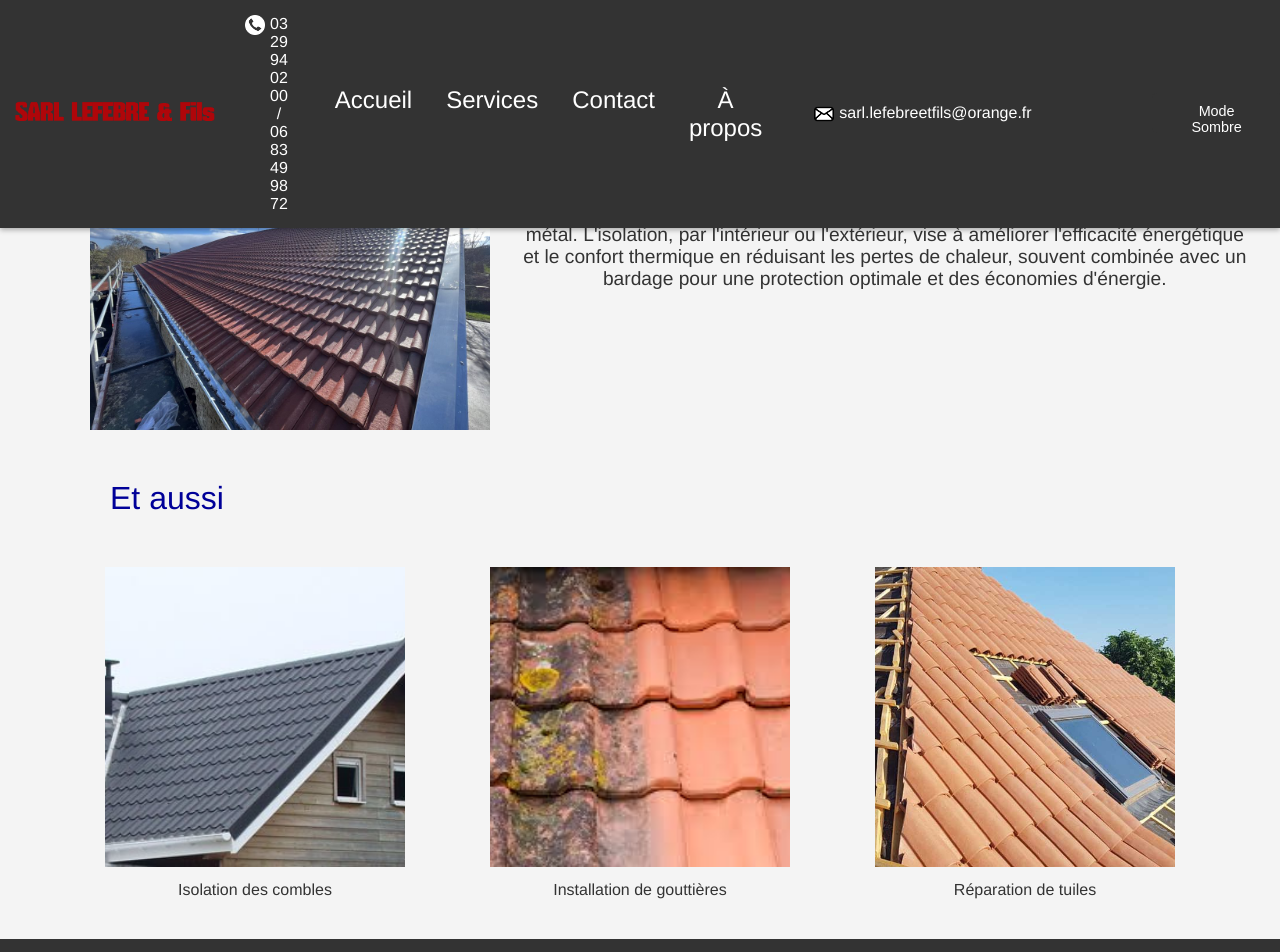
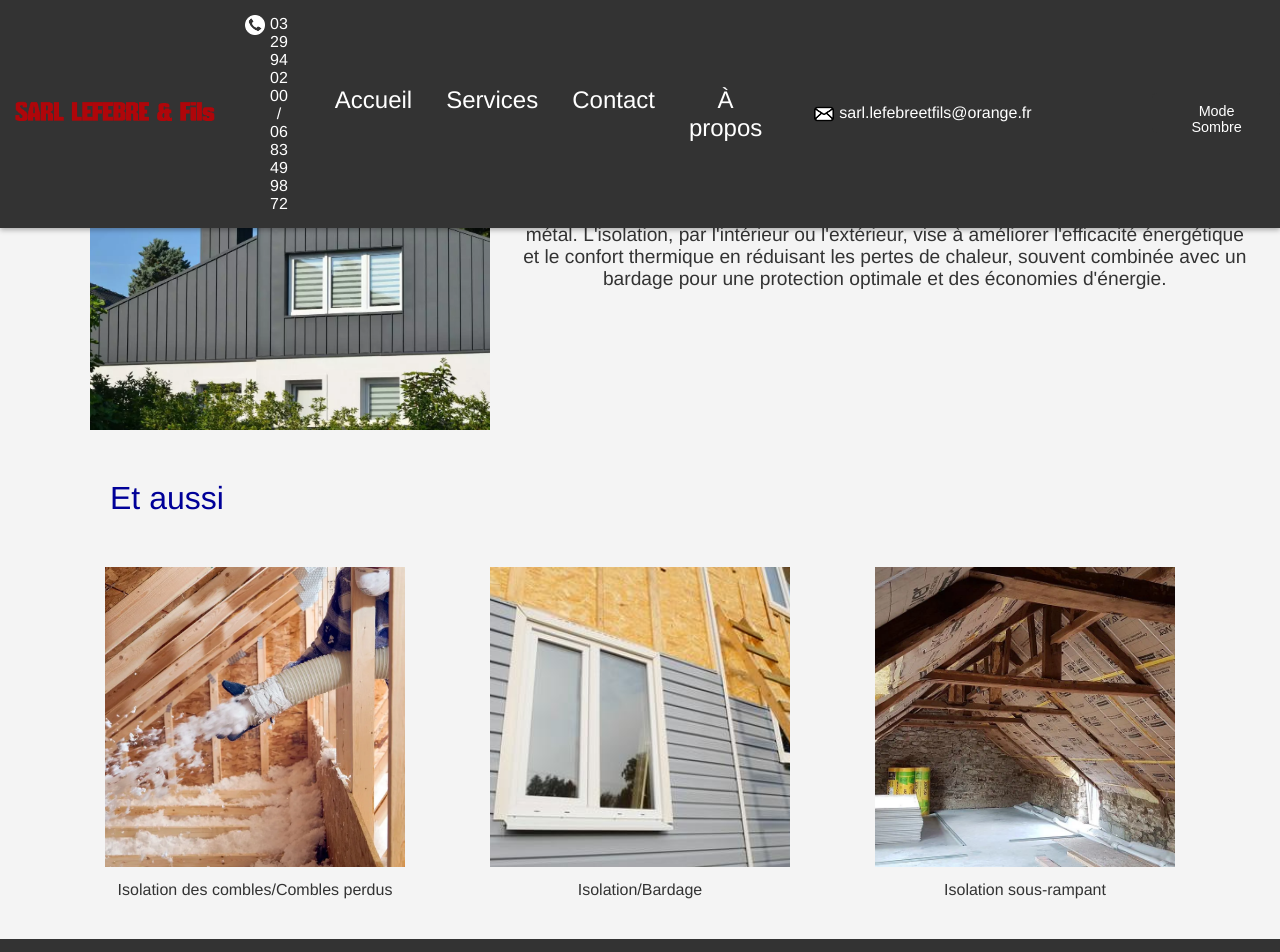
Before and after one commit to theolefebre/stage, a Vue app in the folder vue-project/: page /services/bardage-isolation in a window 1280 px wide. Shown: the top 952 px of the page. Built offline with nearby package versions, Linux system fonts and the light colour scheme.

Commit message:
scroll services + img services

```diff
--- a/vue-project/src/components/Header.vue
+++ b/vue-project/src/components/Header.vue
@@ -10,7 +10,7 @@
       </div>
       <ul>
         <li><router-link to="/">Accueil</router-link></li>
-        <li><router-link to="/services">Services</router-link></li>
+        <li @click="goToCarousel" class="service">Services</li>
         <li><router-link to="/contact">Contact</router-link></li>
         <li><router-link to="/about">À propos</router-link></li>
       </ul>
@@ -27,11 +27,27 @@
 
 <script lang="ts">
 import ThemeToggle from './ThemeToggle.vue';
+import { useRouter } from 'vue-router';
 
 export default {
   name: 'Header',
   components: {
     ThemeToggle
+  },
+  setup() {
+    const router = useRouter();
+
+    const goToCarousel = () => {
+      router.push('/').then(() => {
+        // Une fois redirigé sur la page d'accueil, scroll vers le premier carrousel
+        const section = document.getElementById('first-one');
+        if (section) {
+          section.scrollIntoView({ behavior: 'smooth' });
+        }
+      });
+    };
+
+    return { goToCarousel };
   }
 };
 </script>
@@ -91,4 +107,8 @@ body {
 #mail {
   margin: 0 35px;
 }
+
+.service {
+  cursor: pointer;
+}
 </style>
--- a/vue-project/src/router/index.ts
+++ b/vue-project/src/router/index.ts
@@ -1,6 +1,5 @@
 import { createRouter, createWebHistory } from 'vue-router';
 import Home from '../views/Home.vue';
-import Services from '../views/Services.vue';
 import About from '../views/About.vue';
 import Contact from '../views/Contact.vue';
 import CouvreurZingueur from '../views/CouvreurZingueur.vue';
@@ -11,11 +10,6 @@ const routes = [
     path: '/',
     name: 'Home',
     component: Home
-  },
-  {
-    path: '/services',
-    name: 'Services',
-    component: Services
   },
   {
     path: '/about',
--- a/vue-project/src/views/BardageIsolation.vue
+++ b/vue-project/src/views/BardageIsolation.vue
@@ -2,7 +2,7 @@
   <div class="couvreur-page">
     <h1 class="main-title"><br>Bardage-Isolation</h1>
     <div class="main-image-container">
-      <img src="@/assets/couv-zinc/image2.jpg" alt="Couvreur Zingueur" class="main-image" />
+      <img src="@/assets/bard-isol/bardage_metallique.webp" alt="Couvreur Zingueur" class="main-image" />
       <p class="description">
         Le bardage est un revêtement extérieur qui protège les murs des intempéries tout en offrant une touche esthétique, avec des matériaux variés comme le bois, le PVC ou le métal. L'isolation, par l'intérieur ou l'extérieur, vise à améliorer l'efficacité énergétique et le confort thermique en réduisant les pertes de chaleur, souvent combinée avec un bardage pour une protection optimale et des économies d'énergie.
       </p>
@@ -14,20 +14,20 @@
     <div class="additional-services">
       <!-- Image 1 -->
       <div class="service-item">
-        <img src="@/assets/couv-zinc/image1.jpg" alt="Service 1" class="service-image" />
-        <p>Isolation des combles</p>
+        <img src="@/assets/bard-isol/isolation1.webp" alt="Service 1" class="service-image" />
+        <p>Isolation des combles/Combles perdus</p>
       </div>
 
       <!-- Image 2 -->
       <div class="service-item">
-        <img src="@/assets/couv-zinc/démoussage.jpg" alt="Service 2" class="service-image" />
-        <p>Installation de gouttières</p>
+        <img src="@/assets/bard-isol/bardage1.jpg" alt="Service 2" class="service-image" />
+        <p>Isolation/Bardage</p>
       </div>
 
       <!-- Image 3 -->
       <div class="service-item">
-        <img src="@/assets/couv-zinc/image4.jpg" alt="Service 3" class="service-image" />
-        <p>Réparation de tuiles</p>
+        <img src="@/assets/bard-isol/isolation2.webp" alt="Service 3" class="service-image" />
+        <p>Isolation sous-rampant</p>
       </div>
     </div>
   </div>
--- a/vue-project/src/views/CouvreurZingueur.vue
+++ b/vue-project/src/views/CouvreurZingueur.vue
@@ -17,19 +17,19 @@
       <!-- Image 1 -->
       <div class="service-item">
         <img src="@/assets/couv-zinc/image1.jpg" alt="Service 1" class="service-image" />
-        <p>Isolation des combles</p>
+        <p>remplacement de zinguerie/caisson de toiture pvc</p>
       </div>
 
       <!-- Image 2 -->
       <div class="service-item">
         <img src="@/assets/couv-zinc/démoussage.jpg" alt="Service 2" class="service-image" />
-        <p>Installation de gouttières</p>
+        <p>démoussage/traitement anti-mousse</p>
       </div>
 
       <!-- Image 3 -->
       <div class="service-item">
         <img src="@/assets/couv-zinc/image4.jpg" alt="Service 3" class="service-image" />
-        <p>Réparation de tuiles</p>
+        <p>Rénovation de toiture/pose remplacement fenêtrede toit</p>
       </div>
     </div>
   </div>
--- a/vue-project/src/views/Home.vue
+++ b/vue-project/src/views/Home.vue
@@ -8,7 +8,7 @@
 
     </div>
     <div class="container">
-      <div class="square">
+      <div class="square" id="first-one">
         <SquareImage imageSrc="/src/assets/couv-zinc/image1.jpg" link="services/couvreur-zingueur">
           <p>couverture zinguerie</p>
         </SquareImage>
--- a/vue-project/src/views/PlomberieSanitaire.vue
+++ b/vue-project/src/views/PlomberieSanitaire.vue
@@ -13,20 +13,20 @@
     <div class="additional-services">
       <!-- Image 1 -->
       <div class="service-item">
-        <img src="@/assets/couv-zinc/image1.jpg" alt="Service 1" class="service-image" />
-        <p>Isolation des combles</p>
+        <img src="@/assets/plom-sani/plomberie1.jpeg" alt="Service 1" class="service-image" />
+        <p>Plomberie/sanitaire</p>
       </div>
 
       <!-- Image 2 -->
       <div class="service-item">
-        <img src="@/assets/couv-zinc/démoussage.jpg" alt="Service 2" class="service-image" />
-        <p>Installation de gouttières</p>
+        <img src="@/assets/plom-sani/sanitaire2.jpg" alt="Service 2" class="service-image" />
+        <p>Amènagement de salle de bain</p>
       </div>
 
       <!-- Image 3 -->
       <div class="service-item">
-        <img src="@/assets/couv-zinc/image4.jpg" alt="Service 3" class="service-image" />
-        <p>Réparation de tuiles</p>
+        <img src="@/assets/plom-sani/douche1.jpg" alt="Service 3" class="service-image" />
+        <p>Création de douche PNR</p>
       </div>
     </div>
   </div>
```
Also changed, not shown: package.json (+8 -0 lines), vue-project/src/views/Services.vue (line endings or trailing spaces), 1 other file (tests, documents, lock files or other folders).
